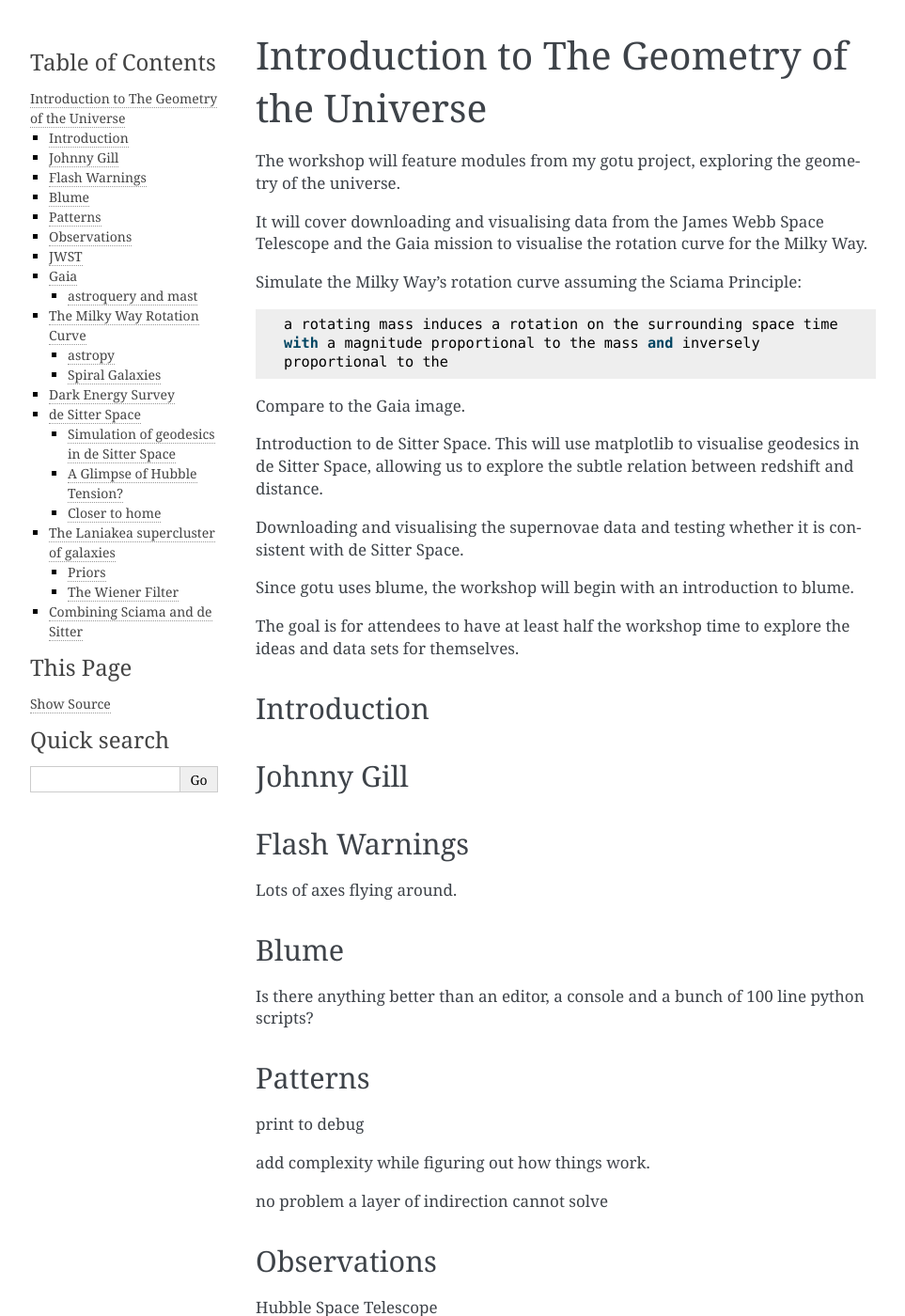
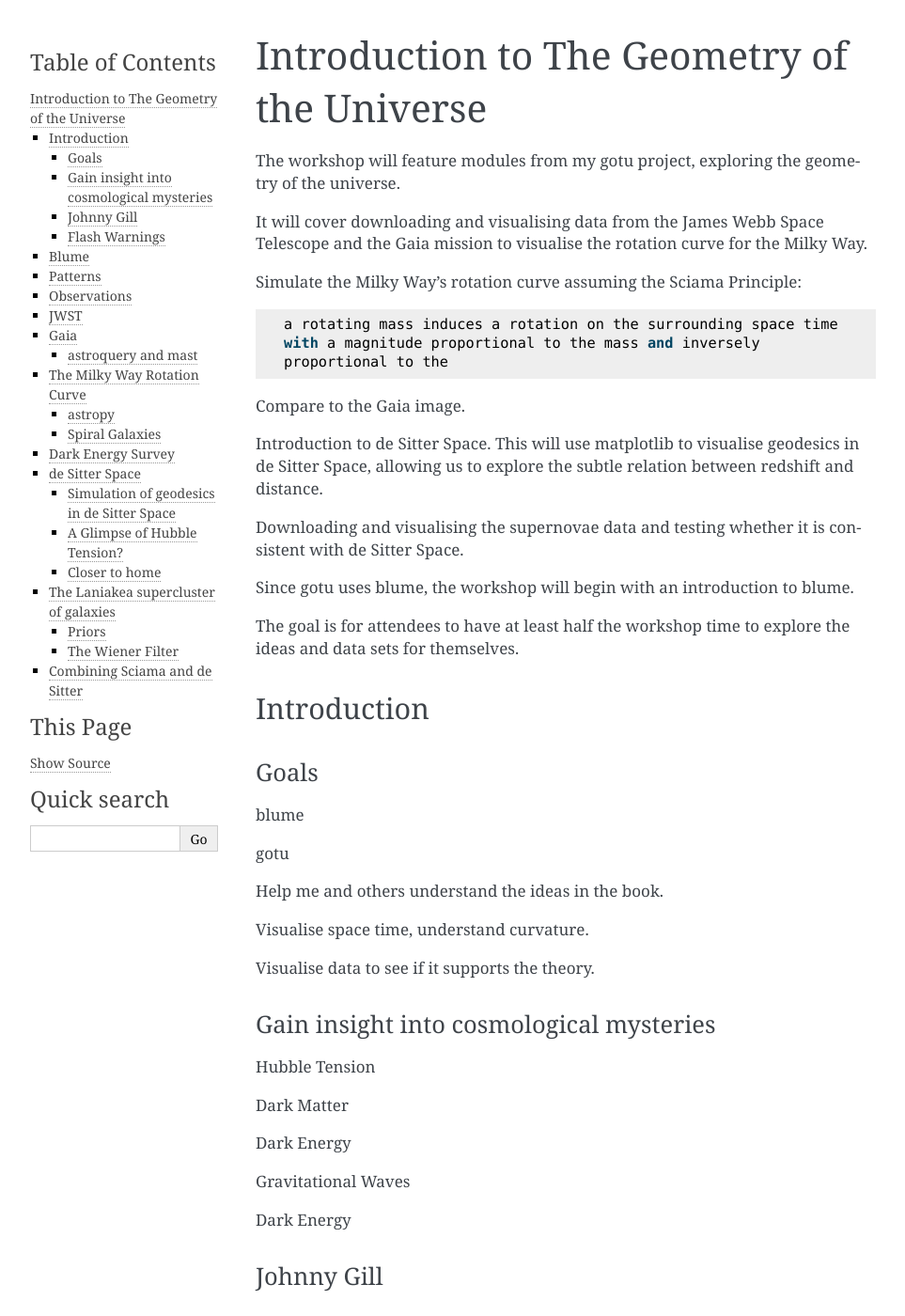
Before and after one commit to swfiua/gotu, a Sphinx documentation site: the page built from docs/workshop.rst, in a window 1280 px wide and 1400 px high. Shown: the whole window at 94% size, without its empty margins (148-1111 px from the left). Built offline with Sphinx 7.4.7, drawn with Linux system fonts in a browser that asks for light colours; formulas are drawn with MathJax 3.

```diff
--- a/docs/workshop.rst
+++ b/docs/workshop.rst
@@ -34,11 +34,37 @@ explore the ideas and data sets for themselves.
 Introduction
 ============
 
+Goals
+-----
+
+blume
+
+gotu
+
+Help me and others understand the ideas in the book.
+
+Visualise space time, understand curvature.
+
+Visualise data to see if it supports the theory.
+
+Gain insight into cosmological mysteries
+----------------------------------------
+
+Hubble Tension
+
+Dark Matter
+
+Dark Energy
+
+Gravitational Waves
+
+Dark Energy
+
 Johnny Gill
-===========
+-----------
 
 Flash Warnings
-==============
+--------------
 
 Lots of axes flying around.
 
```
Also changed, not shown: docs/milkyway.rst (+47 -7 lines), 1 other file.
